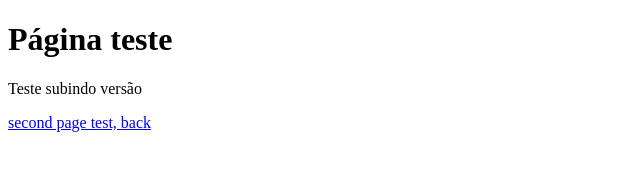
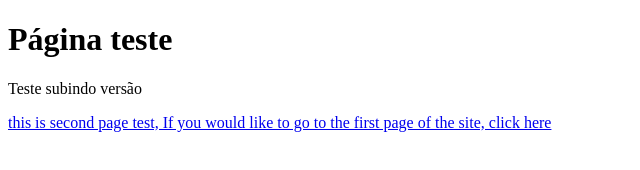
Before and after one commit to patrick-an9/AulaGitHub, a plain HTML site: page indextest.html in a window 1280 px wide. Shown: the whole page, without its empty margins (0-640 px from the left). Drawn offline with Linux system fonts and the light colour scheme.

Commit message:
Adicionando mais texto para teste

```diff
--- a/indextest.html
+++ b/indextest.html
@@ -7,7 +7,8 @@
 </head>
 <body>
     <h1>Página teste</h1>
-    <p> Teste subindo versão</p>
-    <a href="index.html">second page test, back</a>
+    <p>Teste subindo versão</p>
+    <a href="index.html">this is second page test, If you would like to go to the first page of the site,
+        click here</a>
 </body>
 </html>
```
